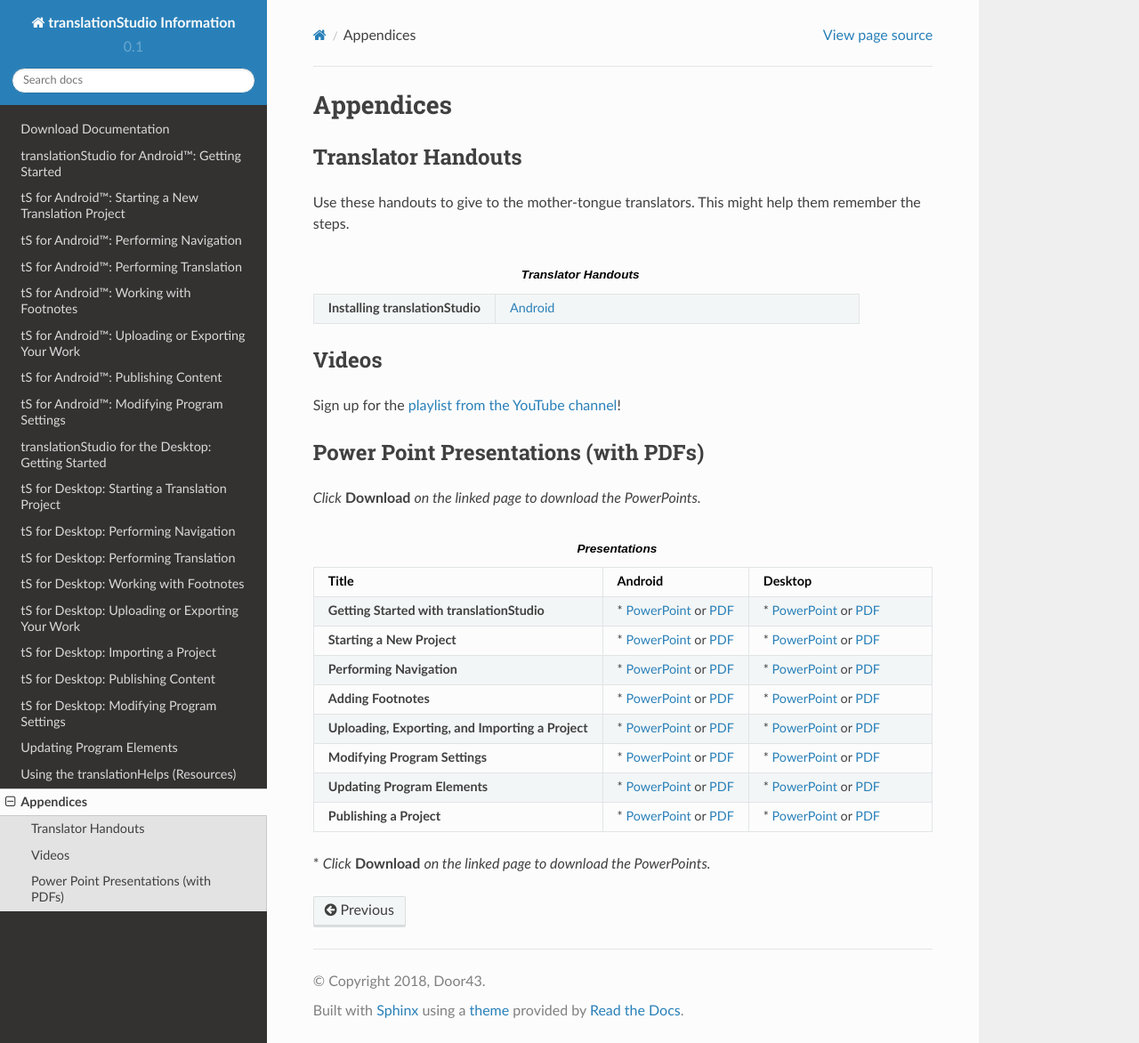
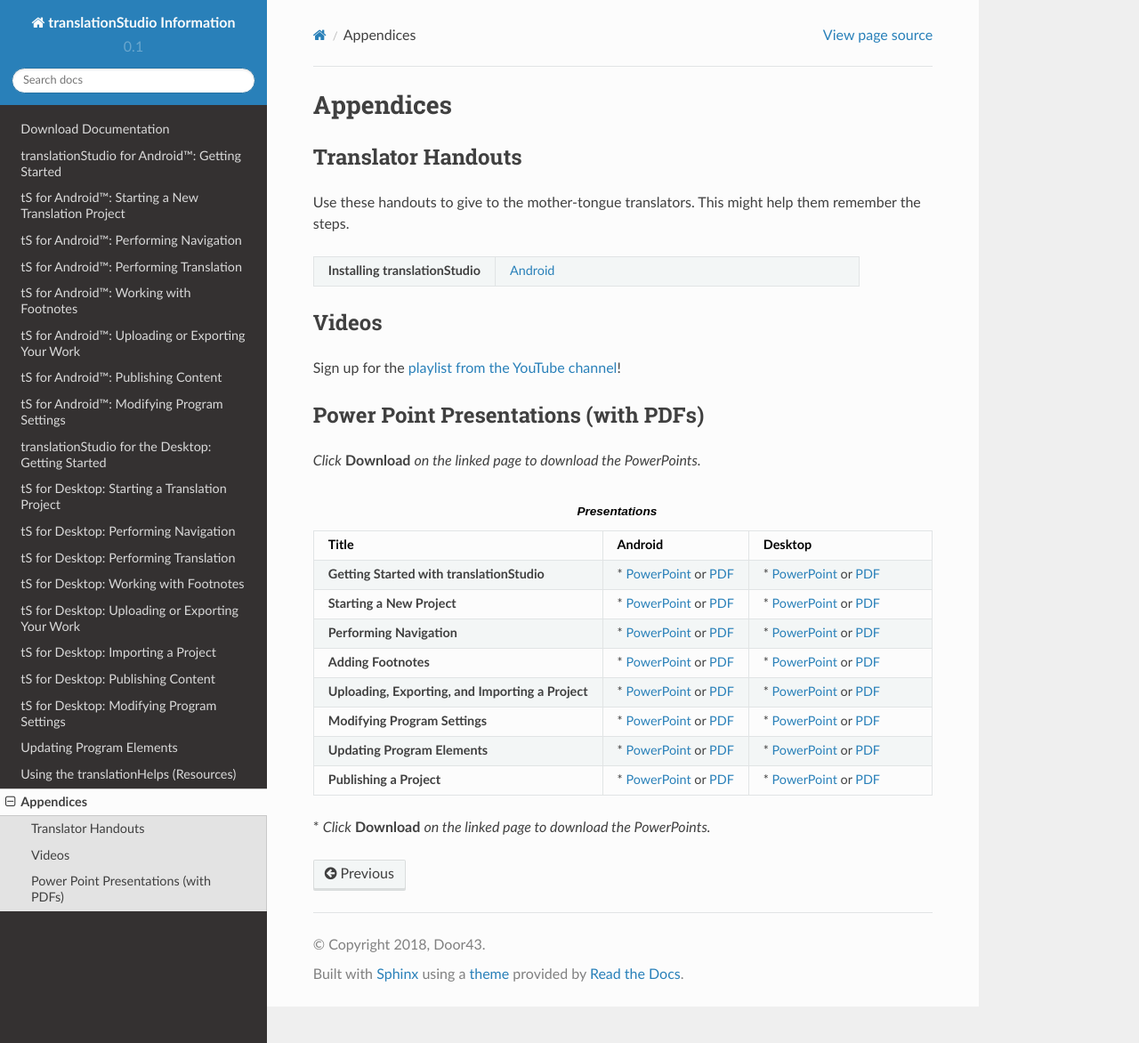
Before and after one commit to unfoldingWord-dev/translationStudio-Info, a Sphinx documentation site: the page built from docs/Appendix.rst, in a window 1280 px wide and 1172 px high. Shown: the whole window at 89% size. Built offline with Sphinx 7.4.7 and the Read the Docs theme 2.0.0, drawn with Linux system fonts in a browser that asks for light colours; pages that are not in the unit, such as notebooks, are missing from menus.

Commit message:
Update Appendix.rst

```diff
--- a/docs/Appendix.rst
+++ b/docs/Appendix.rst
@@ -6,7 +6,7 @@ Translator Handouts
 
 Use these handouts to give to the mother-tongue translators. This might help them remember the steps.
 
-.. list-table:: **Translator Handouts**
+.. list-table::
    :widths: 15 30
 
    * - **Installing translationStudio**
```
